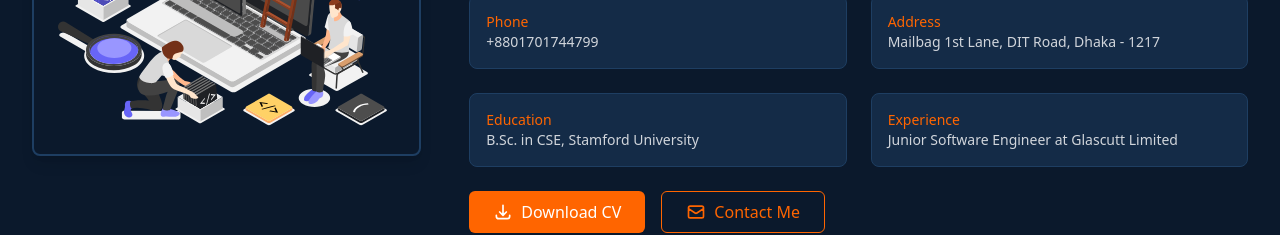
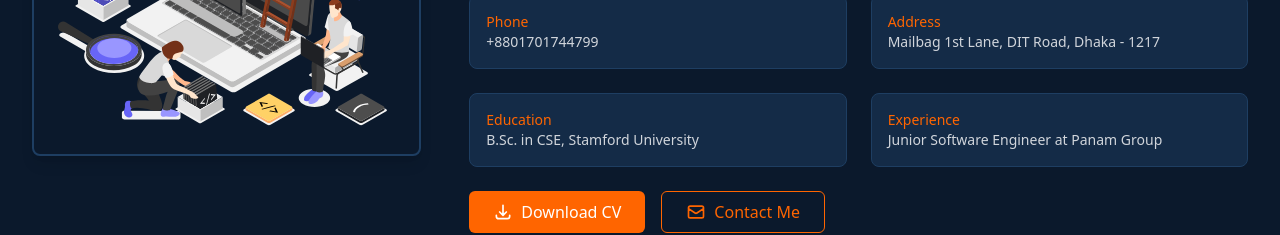
Before and after one commit to tanvirmahmud66/my-react-tailwind-app, a React (Vite) app: page / in a window 1280 px wide. Shown: the part 1160-1395 px from the top of the page. Built offline with nearby package versions, Linux system fonts and the light colour scheme.

Commit message:
about section's data updated

```diff
--- a/src/data/Data.jsx
+++ b/src/data/Data.jsx
@@ -90,7 +90,7 @@ export const aboutData = {
     { title: "Education", value: "B.Sc. in CSE, Stamford University" },
     {
       title: "Experience",
-      value: "Junior Software Engineer at Glascutt Limited",
+      value: "Junior Software Engineer at Panam Group",
     },
   ],
   buttons: [
```
